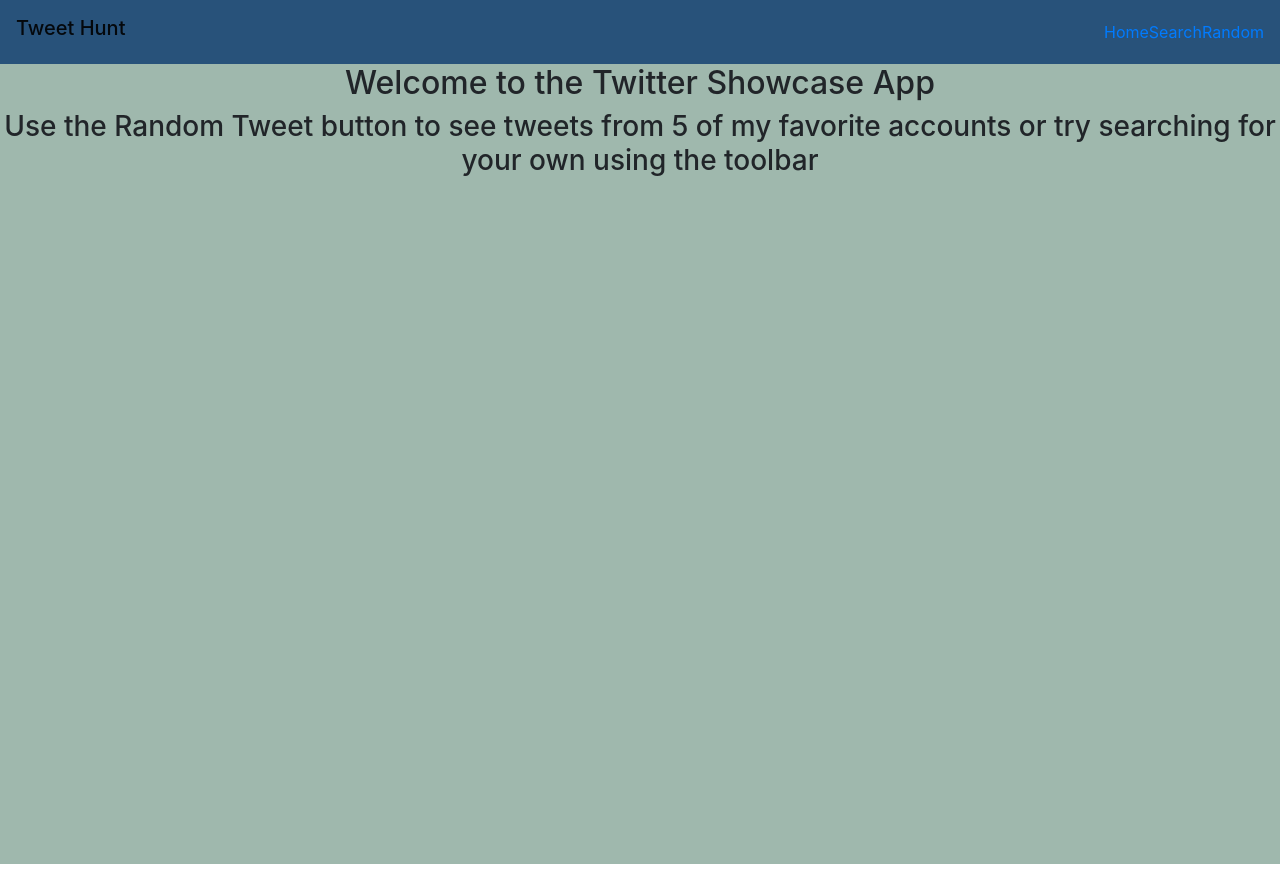
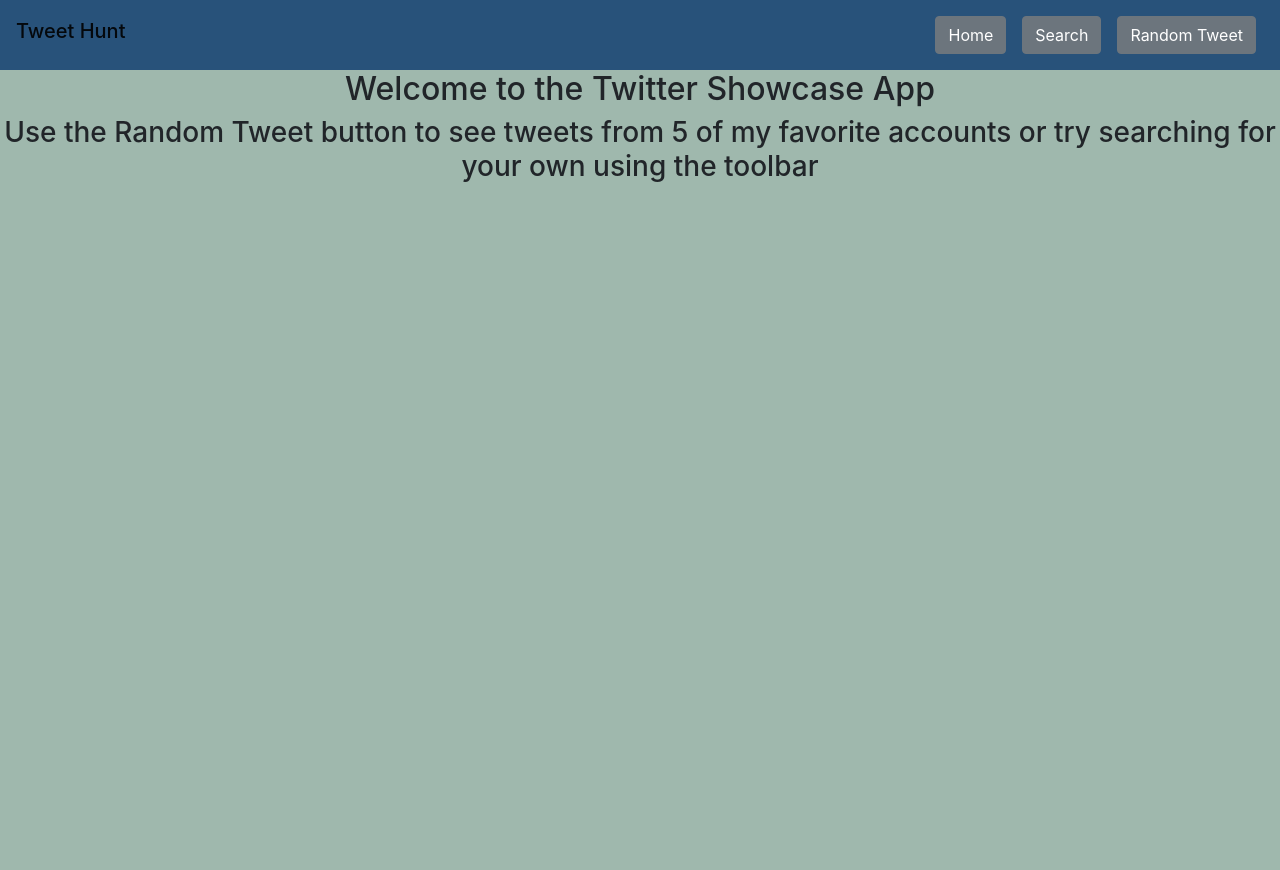
Before and after one commit to cesarpreza/twitter-showcase, a React (Create React App) app in the folder client/: page / in a window 1280 px wide. Built offline with nearby package versions, Linux system fonts and the light colour scheme.

Commit message:
refactor navbar

```diff
--- a/client/src/App.js
+++ b/client/src/App.js
@@ -14,13 +14,19 @@ function App() {
           <h3 className='navbar-brand'>Tweet Hunt</h3>
             <ul className='navbar-nav ml-auto'>
               <li className='nav-item'>
-                <Link to="/">Home</Link>
+                <Link className='nav-link' to="/">
+                  <button className='btn btn-secondary'>Home</button>
+                </Link>
               </li>
               <li className='nav-item'>
-                <Link to="/search">Search</Link>
+                <Link className='nav-link' to="/search">
+                  <button className='btn btn-secondary'>Search</button>
+                </Link>
               </li>
               <li className='nav-item'>
-                <Link to="/random">Random</Link>
+                <Link className='nav-link' to="/random">
+                  <button className='btn btn-secondary'>Random Tweet</button>
+                </Link>
               </li>
             </ul>
         </nav>
```
Also changed, not shown: client/src/components/HomePage.js (+0 -19 lines), client/src/components/RandomTweet.js (+0 -21 lines), client/src/components/TweetSearch.js (+0 -22 lines).
